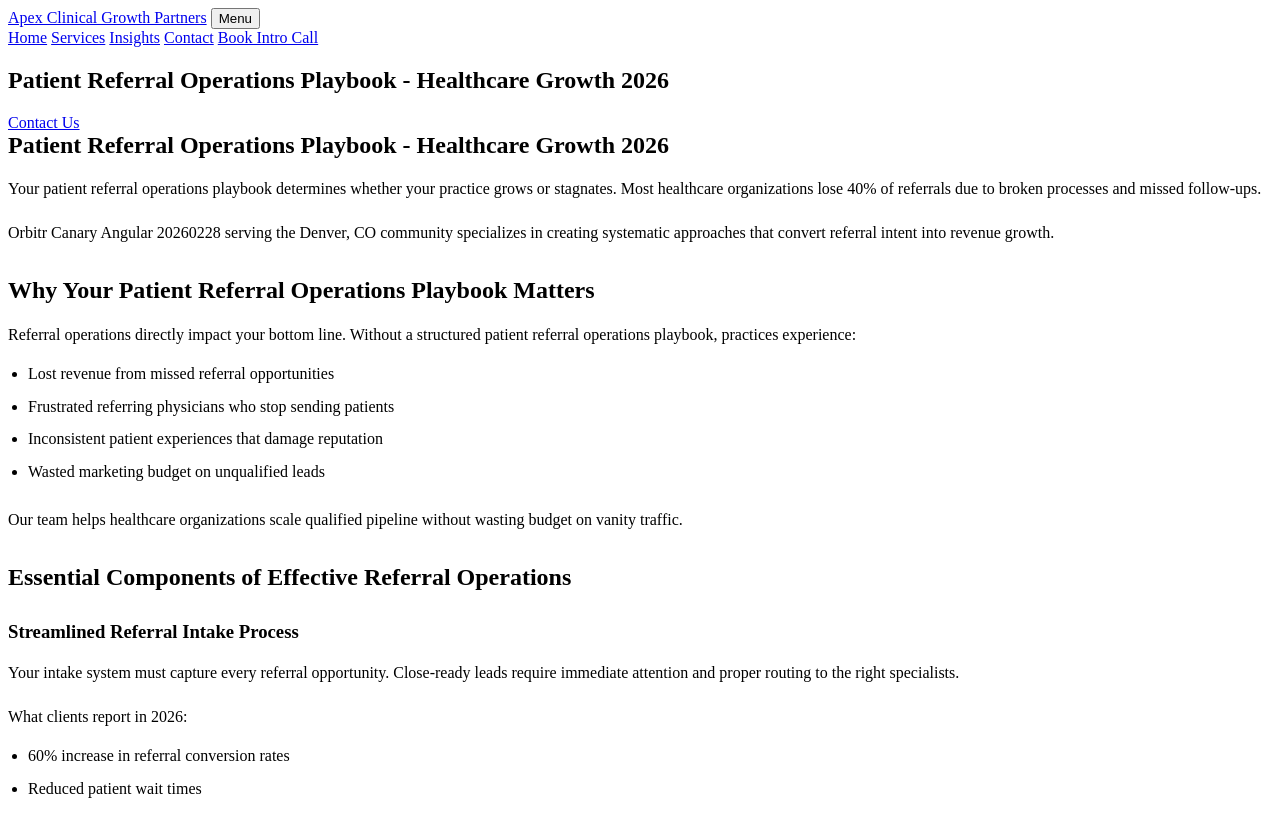
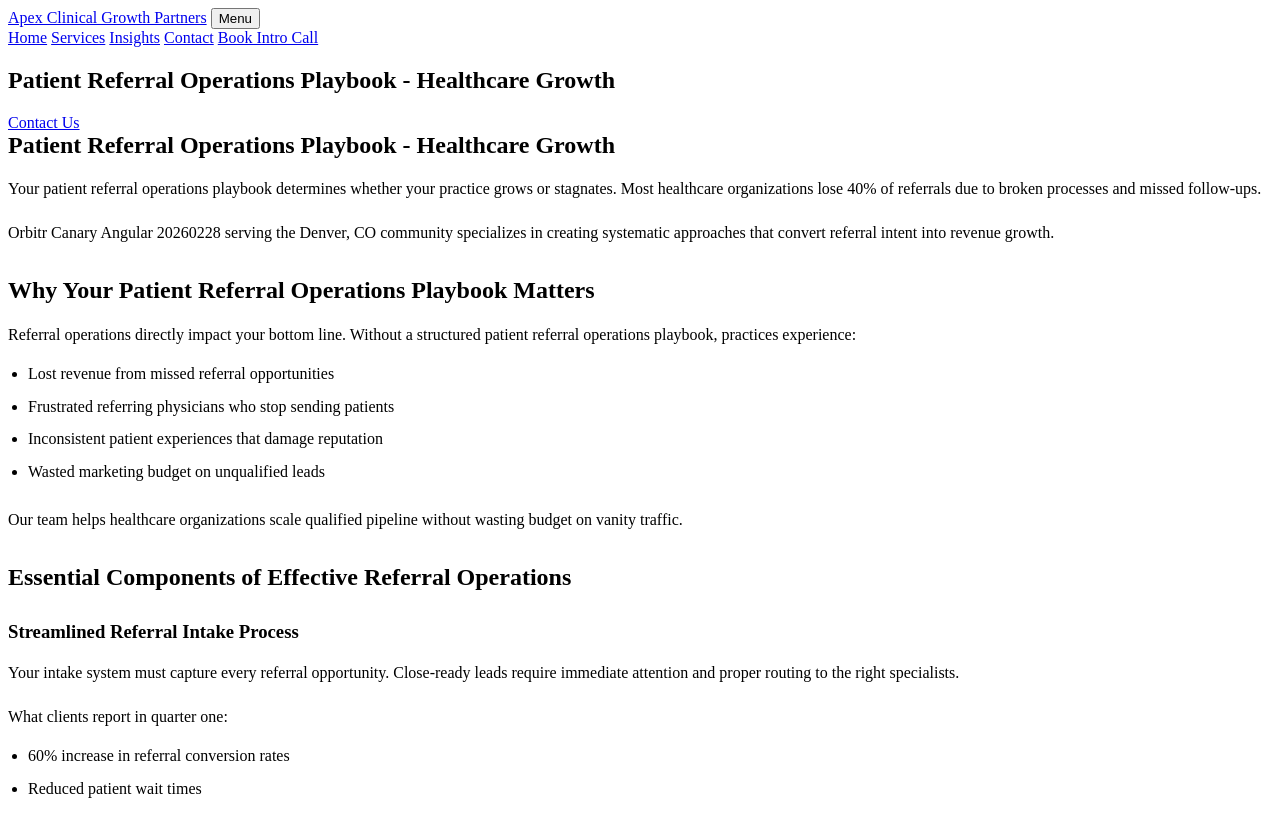
Before and after one commit to prjctlphbt/orbitr-canary-angular-20260228, a Jekyll site: the page angular-referral-ops-playbook-20260228142149.html, which Jekyll copies as it is, in a window 1280 px wide. Shown: the top 813 px of the page. Built offline with Jekyll 4.4.1, drawn with Linux system fonts in a browser that asks for light colours.

Commit message:
Rollback: Revert changes to angular-referral-ops-playbook-20260228142149.html

```diff
--- a/angular-referral-ops-playbook-20260228142149.html
+++ b/angular-referral-ops-playbook-20260228142149.html
@@ -4,9 +4,10 @@
 <head>
 <meta charset="utf-8"/>
 <meta content="width=device-width, initial-scale=1.0" name="viewport"/>
-<meta content="Optimize patient referrals with our 2026 operations playbook. Enhance workflows, drive growth, and improve patient outcomes. Start today." name="description"/>
-<title>Patient Referral Operations Playbook - Healthcare Growth 2026</title>
+<meta content="Streamline patient referrals with our comprehensive operations playbook. Optimize workflows, boost growth, and improve patient outcomes. Get started today." name="description"/>
+<title>Patient Referral Operations Playbook - Healthcare Growth</title>
 <style>
+
 
 /* Minimal functional styles (accordion, forms only) */
 
@@ -48,7 +49,7 @@
  box-sizing: border-box;
 }
 
-</style>
+ </style>
 <style id="orbitr-generated-content-style">
 .orbitr-generated-content > * {
  margin: 0;
@@ -83,8 +84,7 @@
 .orbitr-generated-content li {
  line-height: 1.65;
 }
-</style>
-</head>
+</style></head>
 <body>
 <header>
 <div class="container navbar">
@@ -102,13 +102,13 @@
 <main class="page-main">
 <section class="page-hero landing-hero">
 <div class="container">
-<h1>Patient Referral Operations Playbook - Healthcare Growth 2026</h1>
+<h1>Patient Referral Operations Playbook - Healthcare Growth</h1>
 <a class="cta" href="/services/">Contact Us</a>
 </div>
 </section>
 <section class="landing-content">
 <div class="container orbitr-generated-content">
-<h1>Patient Referral Operations Playbook - Healthcare Growth 2026</h1>
+<h1>Patient Referral Operations Playbook - Healthcare Growth</h1>
 <p>Your patient referral operations playbook determines whether your practice grows or stagnates. Most healthcare organizations lose 40% of referrals due to broken processes and missed follow-ups.</p>
 <p>Orbitr Canary Angular 20260228 serving the Denver, CO community specializes in creating systematic approaches that convert referral intent into revenue growth.</p>
 <h2>Why Your Patient Referral Operations Playbook Matters</h2>
@@ -123,7 +123,7 @@
 <h2>Essential Components of Effective Referral Operations</h2>
 <h3>Streamlined Referral Intake Process</h3>
 <p>Your intake system must capture every referral opportunity. Close-ready leads require immediate attention and proper routing to the right specialists.</p>
-<p>What clients report in 2026:
+<p>What clients report in quarter one:
 <ul>
 <li>60% increase in referral conversion rates</li>
 <li>Reduced patient wait times</li>
@@ -194,6 +194,6 @@
  button.parentElement.classList.toggle('active');
  });
  });
-</script>
+ </script>
 </body>
 </html>
```
